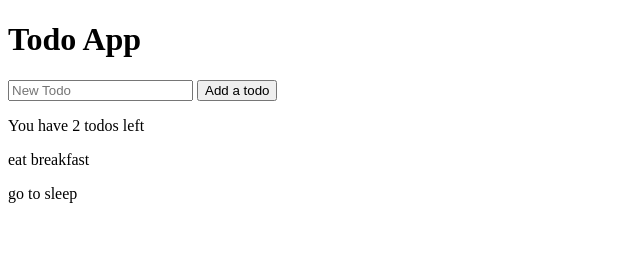
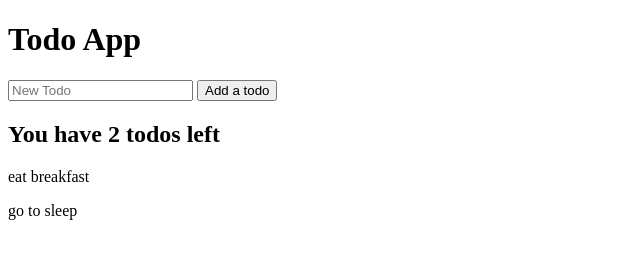
Before and after one commit to gentlemancoder/js-bootcamp, a plain HTML site: page todo-app/index.html in a window 1280 px wide. Shown: the whole page, without its empty margins (0-640 px from the left). Drawn offline with Linux system fonts and the light colour scheme.

Commit message:
cleaned up id tage

```diff
--- a/todo-app/todo-app.js
+++ b/todo-app/todo-app.js
@@ -15,27 +15,30 @@ const todos = [{
     done: false
 }]
 
- const summary = todos.filter(function (todo) {
+// Starts
+const summary = todos.filter(function (todo) {
     return !todo.done
 })
 
-const newParagraph = document.createElement('p')
-newParagraph.textContent = `You have ${summary.length} todos left`
-document.querySelector('body').appendChild(newParagraph)
+const todosLeftAnnouncment = document.createElement('h2')
+todosLeftAnnouncment.textContent = `You have ${summary.length} todos left`
+document.querySelector('body').appendChild(todosLeftAnnouncment)
 
 summary.forEach(function(todo) {
     console.log('a')
-    const newParagraph = document.createElement('p')
-    newParagraph.textContent = todo.task
-    document.querySelector('body').appendChild(newParagraph)
+    const p = document.createElement('p')
+    p.textContent = todo.task
+    document.querySelector('body').appendChild(p)
 })
 
+// Ends
+
 // Listen for new todo creation
-document.querySelector('#add-todo').addEventListener('click', function(e){
+document.querySelector('#new-todo-text').addEventListener('click', function(e){
     console.log('Add a new todo...')
 })
 
-document.querySelector('input#add-todo').addEventListener('input', function(e){
+document.querySelector('#add-todo').addEventListener('input', function(e){
     console.log(e.target.value)
 })
 
```
Also changed, not shown: todo-app/index.html (+1 -0 lines).
